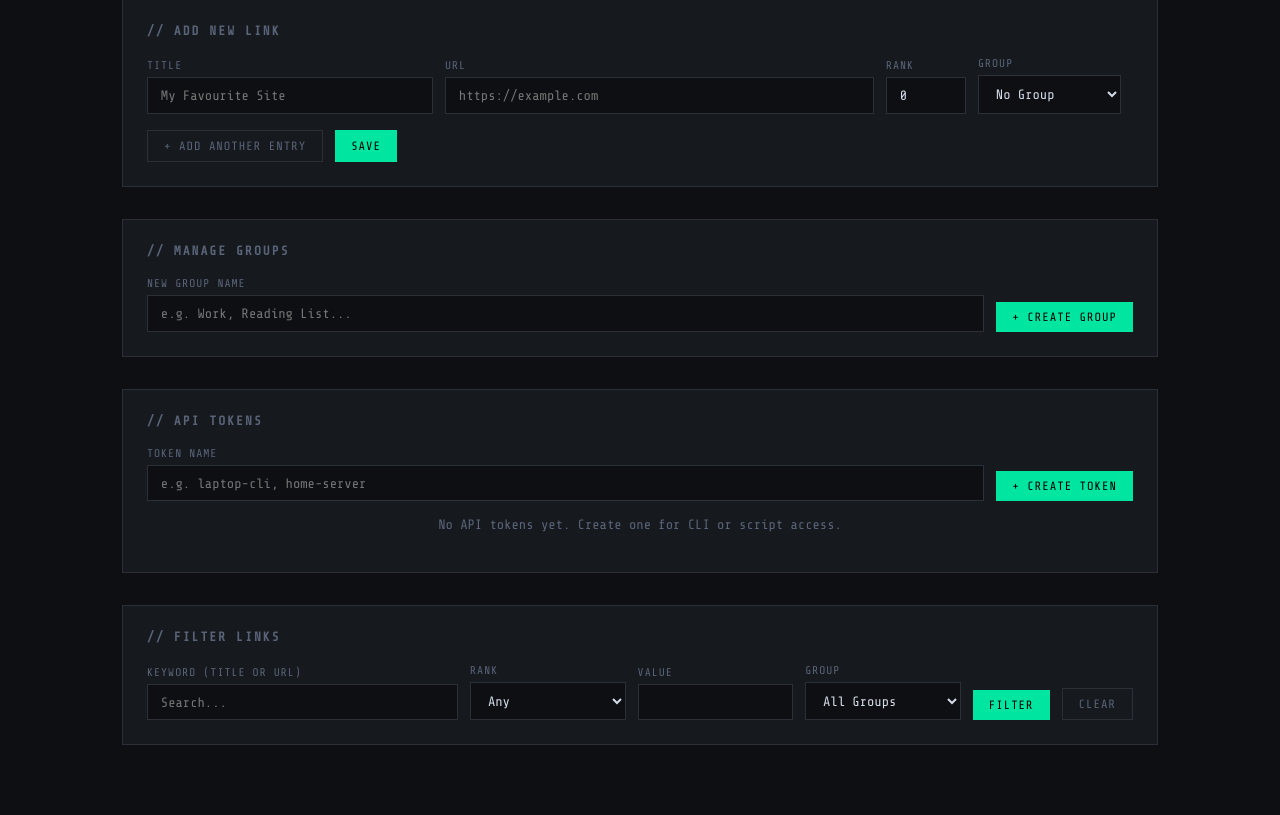
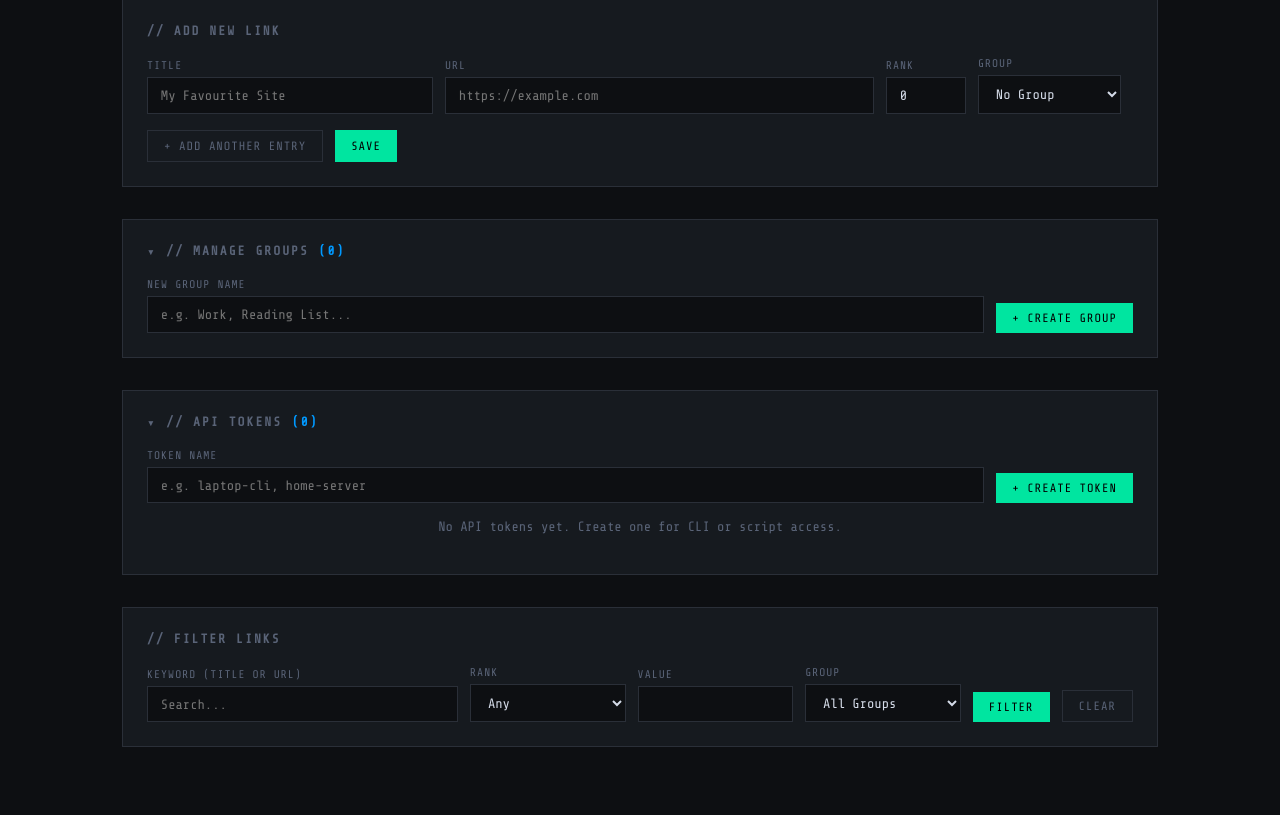
Before and after one commit to garfield-arlene/stelr, a Flask app: template templates/index.html in a window 1280 px wide. Shown: the part 99-914 px from the top of the page. Run offline with Flask 3, Linux system fonts and the light colour scheme; the template is opened without the code that fills it, so the values that code supplies are empty.

Commit message:
Make Manage Groups and API Tokens panels collapsible
Users with many groups or tokens get a very tall dashboard. Each panel
header is now a toggle showing the item count; collapsed state is
remembered per browser in localStorage and applied before first paint.

Co-Authored-By: Claude Opus 5.5 <noreply@anthropic.com>

```diff
--- a/templates/index.html
+++ b/templates/index.html
@@ -79,6 +79,16 @@
     .group-badge { font-family: var(--mono); font-size: 0.7rem; color: var(--accent2);
                     background: rgba(0,153,255,0.08); border: 1px solid rgba(0,153,255,0.25);
                     padding: 2px 8px; display: inline-block; }
+    .panel-toggle { display: flex; align-items: center; gap: 0.6rem; width: 100%;
+                    background: none; border: none; padding: 0; cursor: pointer;
+                    font: inherit; color: inherit; text-transform: inherit;
+                    letter-spacing: inherit; text-align: left; }
+    .panel-toggle:hover, .panel-toggle:focus-visible { color: var(--accent); outline: none; }
+    .panel-toggle .chevron { display: inline-block; transition: transform 0.15s; }
+    .panel-count { color: var(--accent2); }
+    .add-panel.collapsed .chevron { transform: rotate(-90deg); }
+    .add-panel.collapsed h2 { margin-bottom: 0; }
+    .add-panel.collapsed .panel-body { display: none; }
     th a.sort-link { color: inherit; text-decoration: none; }
     th a.sort-link:hover { color: var(--accent); }
     @media (max-width: 700px) { .filter-row, .group-row { grid-template-columns: 1fr; } }
@@ -125,6 +135,23 @@
       th:nth-child(4), td:nth-child(4) { display: none; }
       .container { padding: 1rem; }
     }
+  </style>
+  <script>
+    // Apply saved collapsed state before first paint to avoid a flash of expanded panels.
+    try {
+      var collapsedPanels = JSON.parse(localStorage.getItem('stelr_collapsed_panels') || '[]');
+      collapsedPanels.forEach(function(id) {
+        document.documentElement.classList.add('collapsed-' + id);
+      });
+    } catch (e) {}
+  </script>
+  <style>
+    html.collapsed-groups #groups-panel .panel-body,
+    html.collapsed-tokens #tokens-panel .panel-body { display: none; }
+    html.collapsed-groups #groups-panel h2,
+    html.collapsed-tokens #tokens-panel h2 { margin-bottom: 0; }
+    html.collapsed-groups #groups-panel .chevron,
+    html.collapsed-tokens #tokens-panel .chevron { transform: rotate(-90deg); }
   </style>
 </head>
 <body>
@@ -188,8 +215,16 @@
     </form>
   </div>
 
-  <div class="add-panel">
-    <h2>// Manage Groups</h2>
+  <div class="add-panel collapsible" id="groups-panel" data-panel="groups">
+    <h2>
+      <button type="button" class="panel-toggle" onclick="togglePanel('groups')"
+              aria-expanded="true" aria-controls="groups-panel-body">
+        <span class="chevron">▾</span>
+        <span>// Manage Groups</span>
+        <span class="panel-count">({{ groups|length }})</span>
+      </button>
+    </h2>
+    <div class="panel-body" id="groups-panel-body">
     <form method="POST" action="/groups/create">
       <div class="group-row">
         <div>
@@ -218,10 +253,19 @@
       {% endfor %}
     </ul>
     {% endif %}
+    </div>
   </div>
 
-  <div class="add-panel">
-    <h2>// API Tokens</h2>
+  <div class="add-panel collapsible" id="tokens-panel" data-panel="tokens">
+    <h2>
+      <button type="button" class="panel-toggle" onclick="togglePanel('tokens')"
+              aria-expanded="true" aria-controls="tokens-panel-body">
+        <span class="chevron">▾</span>
+        <span>// API Tokens</span>
+        <span class="panel-count">({{ api_tokens|length }})</span>
+      </button>
+    </h2>
+    <div class="panel-body" id="tokens-panel-body">
     <form onsubmit="return createApiToken(event)">
       <div class="group-row">
         <div>
@@ -246,6 +290,7 @@
     {% else %}
     <div class="empty" style="padding:1rem 0">No API tokens yet. Create one for CLI or script access.</div>
     {% endif %}
+    </div>
   </div>
 
   <div class="add-panel">
@@ -472,6 +517,39 @@
     });
   })();
 
+  function getCollapsedPanels() {
+    try {
+      return JSON.parse(localStorage.getItem('stelr_collapsed_panels') || '[]');
+    } catch (e) {
+      return [];
+    }
+  }
+
+  function setPanelCollapsed(id, collapsed) {
+    const panel = document.querySelector('.collapsible[data-panel="' + id + '"]');
+    if (!panel) return;
+    panel.classList.toggle('collapsed', collapsed);
+    document.documentElement.classList.toggle('collapsed-' + id, collapsed);
+    const btn = panel.querySelector('.panel-toggle');
+    if (btn) btn.setAttribute('aria-expanded', collapsed ? 'false' : 'true');
+  }
+
+  function togglePanel(id) {
+    const panel = document.querySelector('.collapsible[data-panel="' + id + '"]');
+    if (!panel) return;
+    const collapsed = !panel.classList.contains('collapsed');
+    setPanelCollapsed(id, collapsed);
+    const saved = getCollapsedPanels().filter(function(p) { return p !== id; });
+    if (collapsed) saved.push(id);
+    try {
+      localStorage.setItem('stelr_collapsed_panels', JSON.stringify(saved));
+    } catch (e) {}
+  }
+
+  document.addEventListener('DOMContentLoaded', function() {
+    getCollapsedPanels().forEach(function(id) { setPanelCollapsed(id, true); });
+  });
+
   function toggleEdit(id) {
     document.getElementById('edit-' + id).classList.toggle('open');
   }
```
